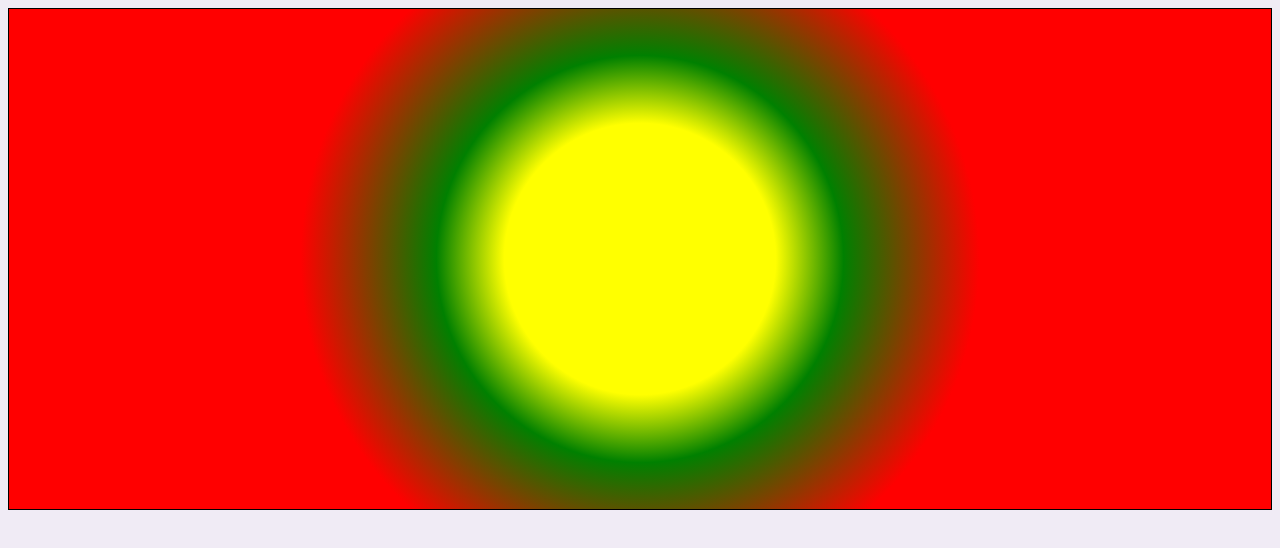
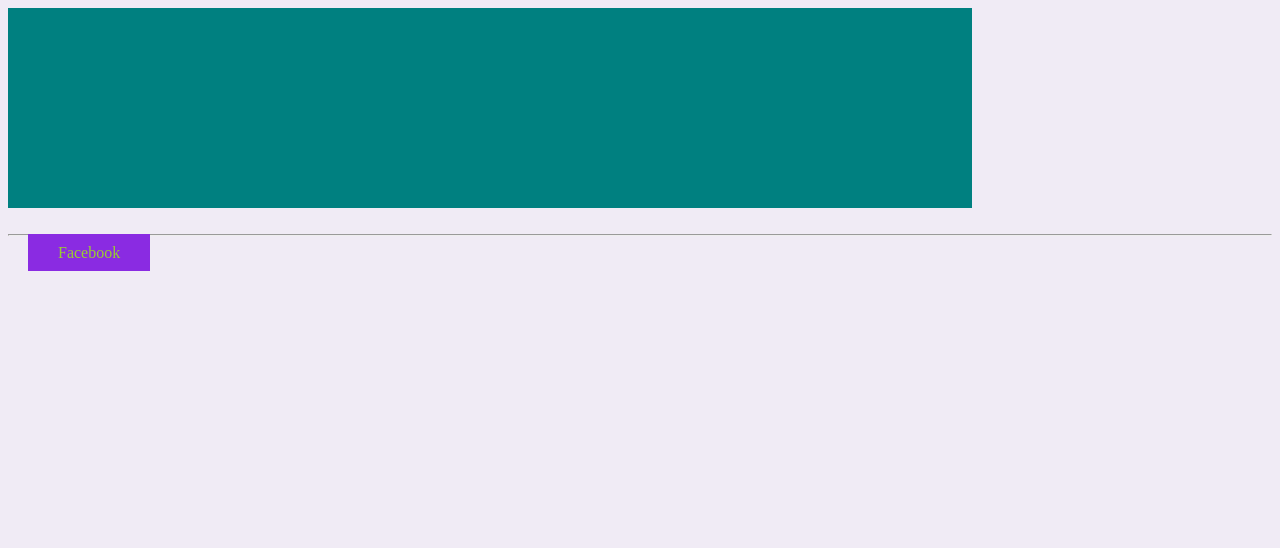
Before and after one commit to Rawat-Sagar/All_in_1_CSS, a plain HTML site: page index.html in a window 1280 px wide. Drawn offline with Linux system fonts and the light colour scheme.

Commit message:
Add files via upload

```diff
--- a/index.html
+++ b/index.html
@@ -93,7 +93,60 @@
 <!-- <img src="images/sun-burst-1478549.jpg"> -->
 
 <!-- Gradient -->
-<div id="div1"></div>
+<!-- <div id="div1"></div> -->
+
+<!-- Overflow
+    does not work on block element
+    if height is given then we can use-->
+    <!-- <div id="overflow">
+      <p>Lorem ipsum dolor sit amet, consectetur adipisicing elit. Aliquid numquam est minus rem corporis, eligendi molestiae excepturi error omnis. Unde voluptas dicta eos accusamus corporis, quas tenetur fugiat quos dolorum. Lorem ipsum dolor sit, amet consectetur adipisicing elit. Rem blanditiis repellat dolores et accusamus, exercitationem vitae perspiciatis neque fugiat, impedit, sequi nemo eligendi nobis dignissimos illo tempora dolorum quo unde? Lorem ipsum dolor sit amet consectetur adipisicing elit. Accusantium voluptatum voluptas aperiam quod laboriosam minus distinctio similique illum rerum quos dolorum eius, in veniam, enim ex nemo maiores dignissimos incidunt. Lorem ipsum, dolor sit amet consectetur adipisicing elit. Sapiente libero ipsum necessitatibus nihil quasi qui reprehenderit facere aliquid ducimus distinctio illum explicabo placeat odit excepturi eligendi, sint aliquam tempora Lorem ipsum, dolor sit amet consectetur adipisicing elit. Id possimus doloribus vero obcaecati optio delectus quia illum voluptatibus consequatur culpa eveniet beatae iusto voluptatum repellendus placeat tempora, similique, odio qui?
+      </p>
+    </div> -->
+ <!-- Resizeable in css -->
+    <!-- <textarea name="txt" id="" cols="30" rows="10"></textarea> -->
+
+    <!-- <h2>Unordered list</h2>
+    <ul>
+        <li>Item1</li>
+        <li>Item2</li>
+        <li>Item3</li>
+        <li>Item4</li>
+        <li>Item5</li>
+    </ul>
+    <hr>
+    <ol>
+        <li>Item1</li>
+        <li>Item2</li>
+        <li>Item3</li>
+        <li>Item4</li>
+        <li>Item5</li>
+    </ol> -->
+
+    <!-- <table>
+        <caption>Table css</caption>
+        <tr>
+            <th>Heading 1</th>
+            <th>Heading 2</th>
+            <th>Heading 3</th>
+        </tr>
+        <tr>
+            <td>Content 1 Lorem ipsum dolor sit amet cons</td>
+            <td>Content 2</td>
+            <td>Content 3 Lorem ipsum dolor sit amet cons</td>
+        </tr>
+        <tr>
+            <td>Content 4</td>
+            <td>Content 5Lorem ipsum dolor sit amet cons</td>
+            <td>Content 6</td>
+        </tr>
+    </table> -->
+
+    <!-- CSS Function -->
+    <div id="fun"></div>
+    <br>
+    <hr>
+    <a  href="https://www.facebook.com">Facebook</a>
+
 
 
 <!-- <h1 id="h" class="green-txt underline-h">Heading</h1>
```
